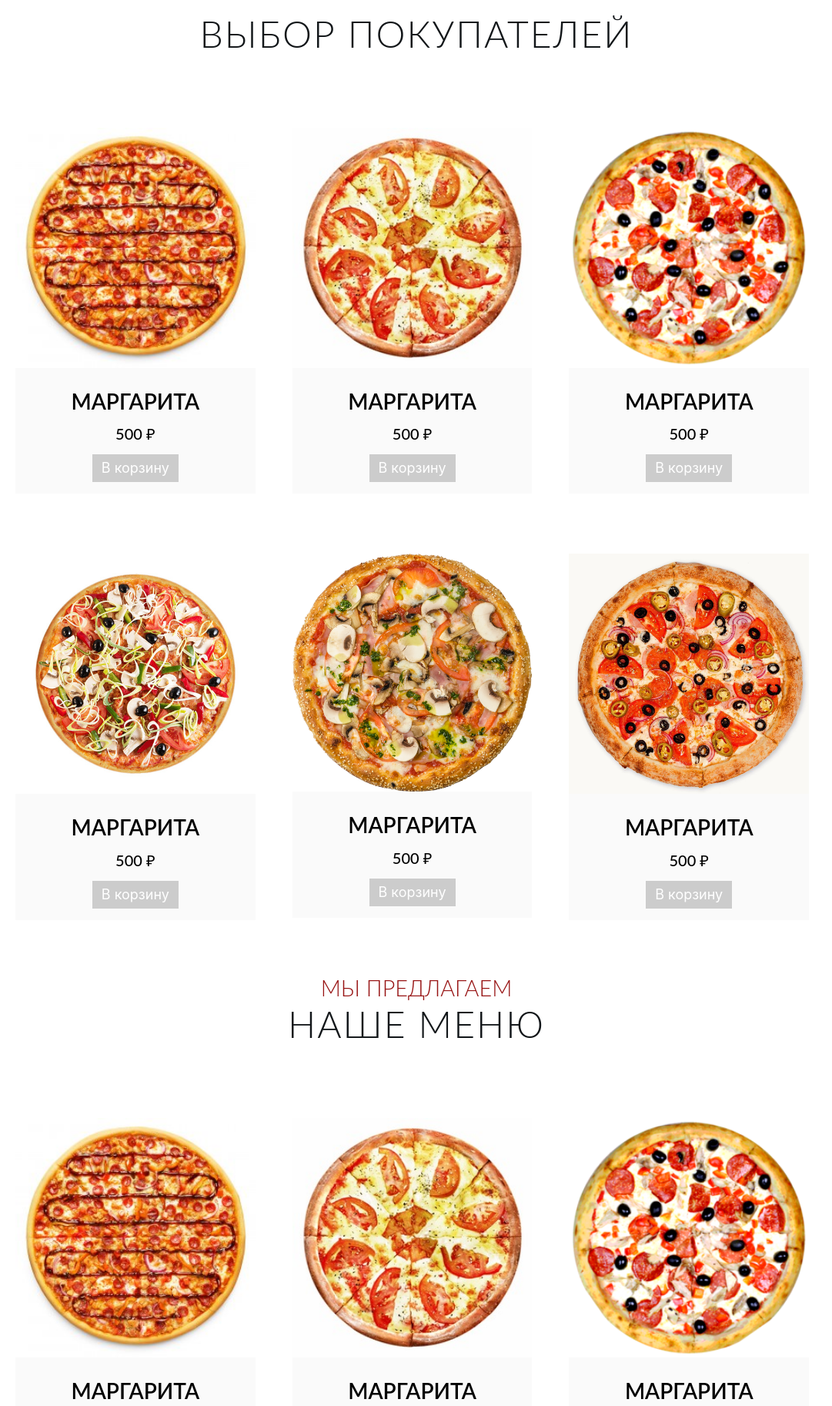
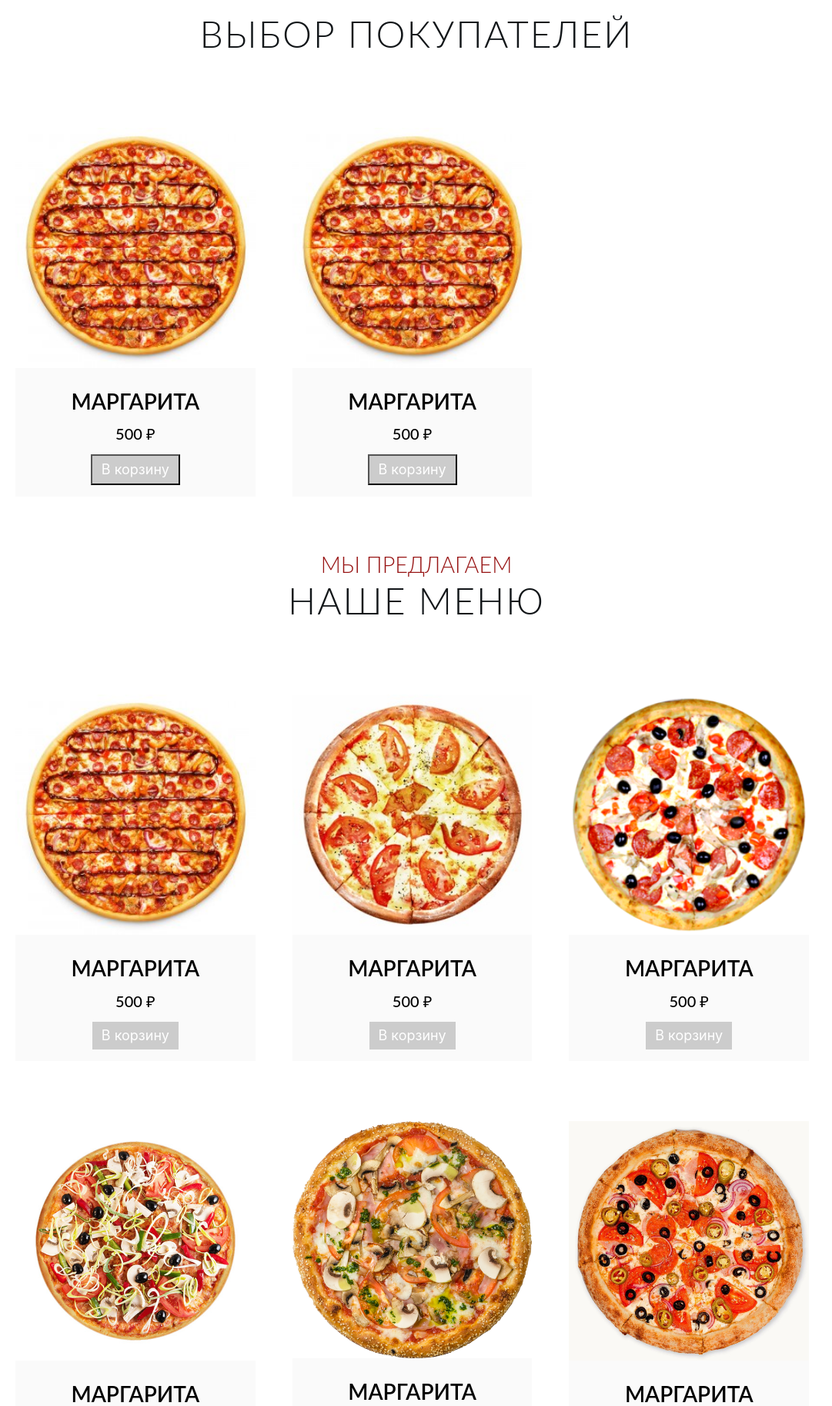
Before and after one commit to gerstudent/Pizzeria-site, a Flask app: page / in a window 1280 px wide. Shown: the part 97-1923 px from the top of the page at 77% size, without its empty margins (99-1180 px from the left). Run offline with Flask 2, Linux system fonts and the light colour scheme; some libraries are stand-ins or nearby versions.

Commit message:
for in index.html, beginnings of making cart

```diff
--- a/main.py
+++ b/main.py
@@ -16,15 +16,26 @@ db = SQLAlchemy(app)
 ADMIN_FLAG = False
 USER_FLAG = False
 
+# список пицц
+products = [{'id': 1, 'img_href': '../static/img/pizza2.jpg', 'name': 'Маргарита', 'price': 500},
+            {'id': 2, 'img_href': '../static/img/pizza2.jpg', 'name': 'Маргарита', 'price': 500}]
+
+# пример корзины
+cart = []
+
 
 # главная страница
 @app.route('/')
 @app.route('/main')
 def main():
-    if USER_FLAG:
-        return render_template('header_logined.html')
-    else:
-        return render_template('header_unlogined.html')
+    return render_template('index.html', len=len(products), products=products)
+
+
+@app.route('/add_to_cart/<id>/', methods=['POST'])
+def add_to_cart(id):
+    cart.append({'id': id, 'qty': 1, 'ing': [], 'size': 20})
+    print(cart)
+    return redirect('/')
 
 
 # класс пользователя
--- a/templates/index.html
+++ b/templates/index.html
@@ -68,59 +68,18 @@
     <div class = "pizzass">
         <div class="container-pizz"><br>
             <div class="pizzas">
+                {%for i in range(len)%}
               <div class="pizza">
-                <img src="../static/img/pizza2.jpg" alt="Пицца">
+                <img src="{{products[i]['img_href']}}" alt="Пицца">
                 <div class="product-list">
-                        <h3 class = "pizza-name">Маргарита</h3>
-                        <span class="price">500 ₽</span>
-                        <a href="" class="button">В корзину</a>
+                        <h3 class = "pizza-name">{{products[i]['name']}}</h3>
+                        <span class="price">{{products[i]['price']}} ₽</span>
+                        <form action="/add_to_cart/{{i + 1}}/" method="POST">
+                            <input type="submit" class="button" value="В корзину">
+                        </form>
                 </div>
               </div>
-
-              <div class="pizza">
-                <img src="../static/img/pizza-margarita.jpg" alt="Пицца">
-                <div class="product-list">
-                        <h3 class = "pizza-name">Маргарита</h3>
-                        <span class="price">500 ₽</span>
-                        <a href="" class="button">В корзину</a>
-                </div>
-              </div>
-
-              <div class="pizza">
-                <img src="../static/img/pizza3.png" alt="Пицца">
-                <div class="product-list">
-                        <h3 class = "pizza-name">Маргарита</h3>
-                        <span class="price">500 ₽</span>
-                        <a href="" class="button">В корзину</a>
-                </div>
-              </div>
-
-              <div class="pizza">
-                <img src="../static/img/pizza4.jpg" alt="Пицца">
-                <div class="product-list">
-                        <h3 class = "pizza-name">Маргарита</h3>
-                        <span class="price">500 ₽</span>
-                        <a href="" class="button">В корзину</a>
-                </div>
-              </div>
-
-              <div class="pizza">
-                <img src="../static/img/pizza5.png" alt="Пицца">
-                <div class="product-list">
-                        <h3 class = "pizza-name">Маргарита</h3>
-                        <span class="price">500 ₽</span>
-                        <a href="" class="button">В корзину</a>
-                </div>
-              </div>
-
-              <div class="pizza">
-                <img src="../static/img/pizza6.jpg" alt="Пицца">
-                <div class="product-list">
-                        <h3 class = "pizza-name">Маргарита</h3>
-                        <span class="price">500 ₽</span>
-                        <a href="" class="button">В корзину</a>
-                </div>
-              </div>
+                {%endfor%}
             </div>
         </div>
       </div>
```
